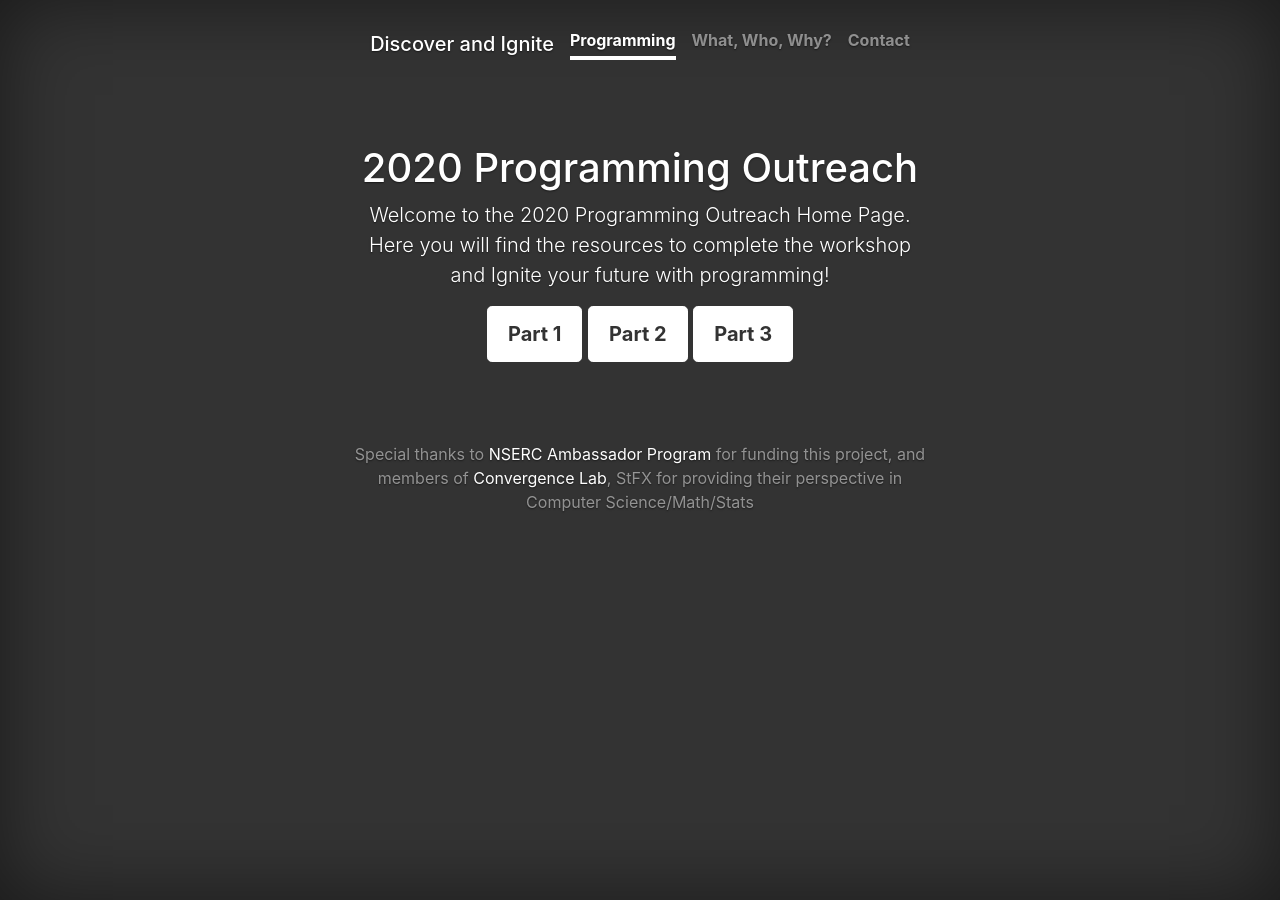
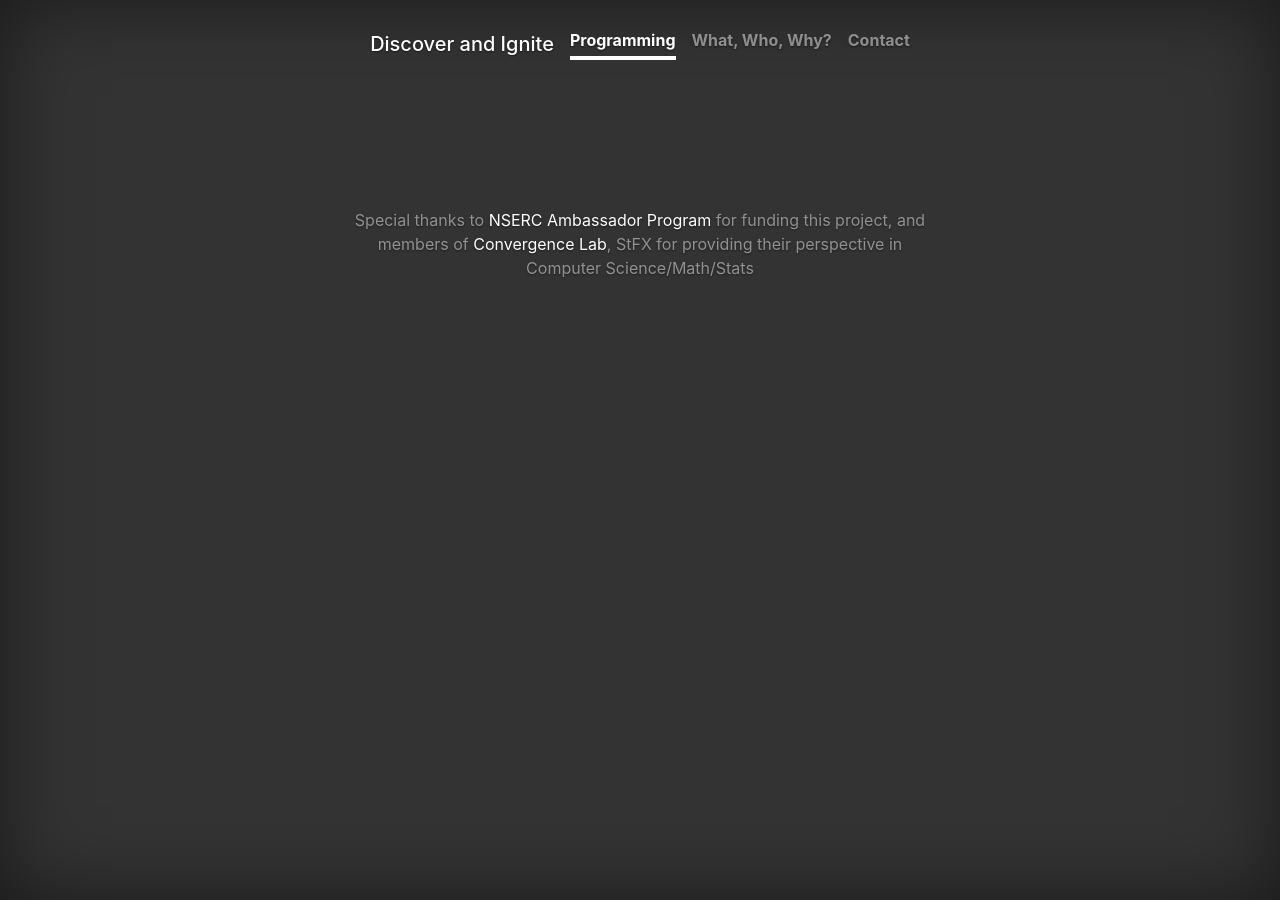
Before and after one commit to 2020-Programming-Outreach/Discover-and-Ignite, a Jekyll site: the page built from index.html, in a window 1280 px wide. Built offline with Jekyll 4.4.1, drawn with Linux system fonts in a browser that asks for light colours.

Commit message:
carousel

```diff
--- a/index.html
+++ b/index.html
@@ -19,7 +19,7 @@ title: Programming
   <div id="myCarousel" class="carousel slide" data-ride="carousel">
 
   <div class="carousel-inner">
-    <div class="carousel-item active" id="Programming">
+    <div class="carousel-item" id="Programming">
       <div class="container">
         <h1 class="cover-heading">2020 Programming Outreach</h1>
         <p class="lead">Welcome to the 2020 Programming Outreach Home Page. Here you will find the resources to complete the workshop and Ignite your future with programming!</p>
```
